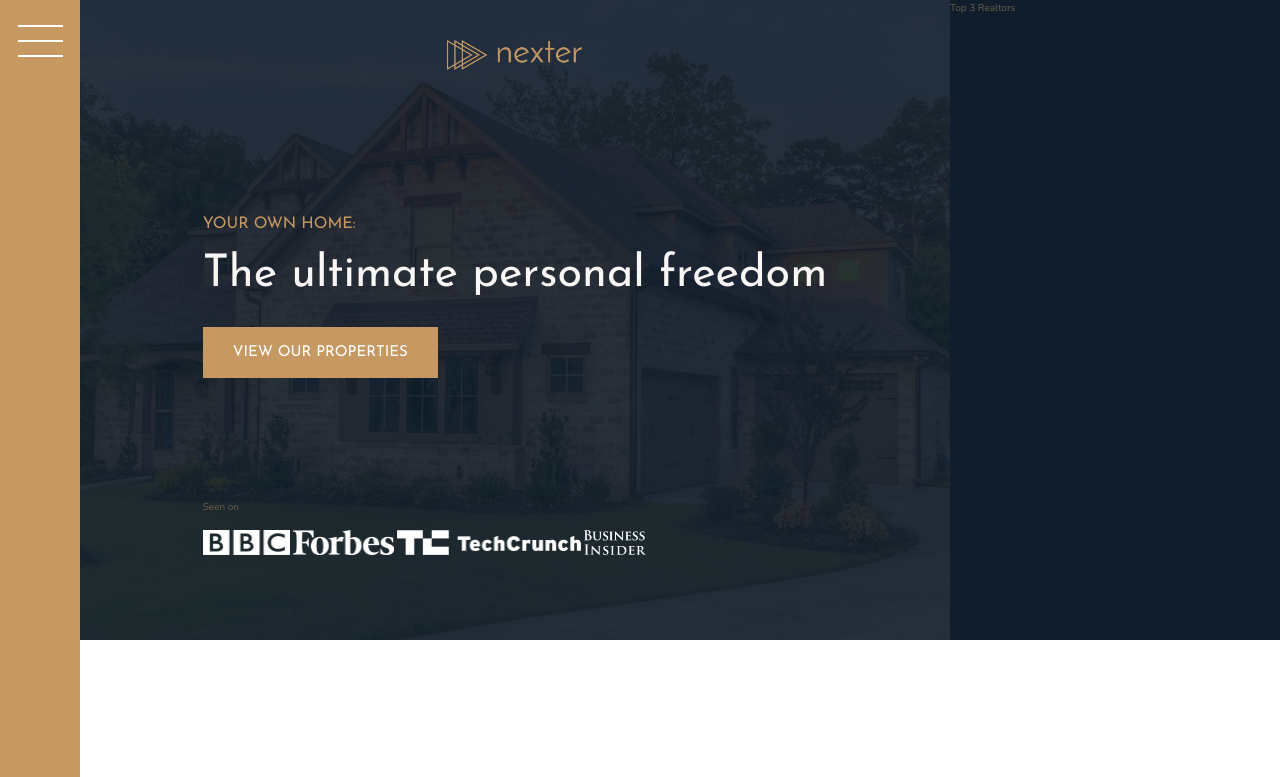
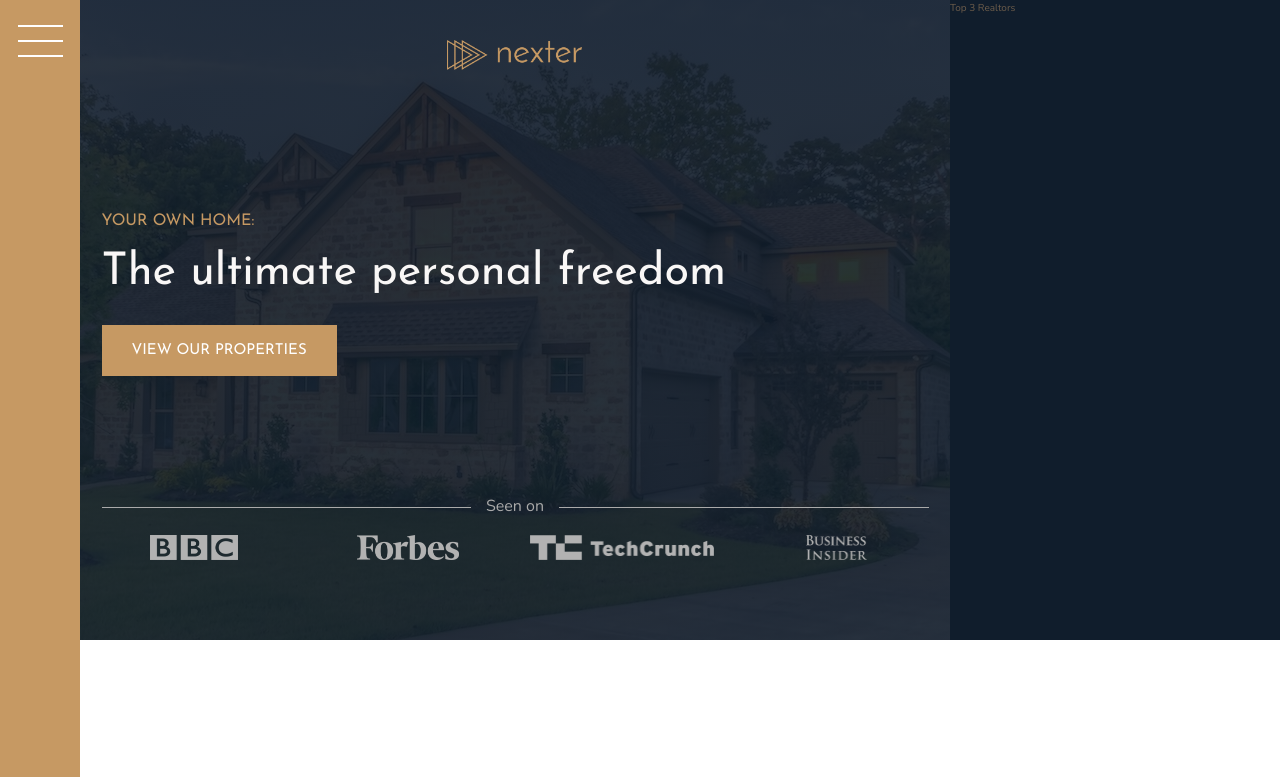
Before and after one commit to jiangmichael1/Learning-Sass-CSS-Grid-Nexter, a plain HTML site: page index.html in a window 1280 px wide. Shown: the top 777 px of the page. Drawn offline with nearby package versions, Linux system fonts and the light colour scheme.

Commit message:
finished header

```diff
--- a/css/style.css
+++ b/css/style.css
@@ -119,8 +119,26 @@ body {
   .header__btn {
     align-self: start;
     justify-self: start; }
-  .header__seenon-logos img {
-    height: 2.5rem; }
+  .header__seenon-text {
+    display: grid;
+    font-size: 1.6rem;
+    color: #aaa;
+    grid-template-columns: 1fr max-content 1fr;
+    grid-column-gap: 1.5rem;
+    align-items: center; }
+    .header__seenon-text::before, .header__seenon-text::after {
+      content: "";
+      height: 1px;
+      display: block;
+      background-color: currentColor; }
+  .header__seenon-logos {
+    display: grid;
+    grid-template-columns: repeat(4, 1fr);
+    grid-column-gap: 3rem;
+    justify-items: center; }
+    .header__seenon-logos img {
+      height: 2.5rem;
+      filter: brightness(70%); }
 
 .realtors {
   background-color: #101d2c;
--- a/sass/_header.scss
+++ b/sass/_header.scss
@@ -23,13 +23,32 @@
     }
 
     &__seenon-text {
+        display: grid;
 
+        font-size: 1.6rem;
+        color: $color-grey-light-2;
+        grid-template-columns: 1fr max-content 1fr;
+        grid-column-gap: 1.5rem;
+        align-items: center;
+
+        &::before,
+        &::after {
+            content: "";
+            height: 1px;
+            display: block;
+            background-color: currentColor;
+        }
     }
 
     &__seenon-logos {
+        display:grid;
+        grid-template-columns: repeat(4, 1fr);
+        grid-column-gap: 3rem;
+        justify-items: center;
 
         img {
             height: 2.5rem;
+            filter: brightness(70%);
         }
     }
 
```
